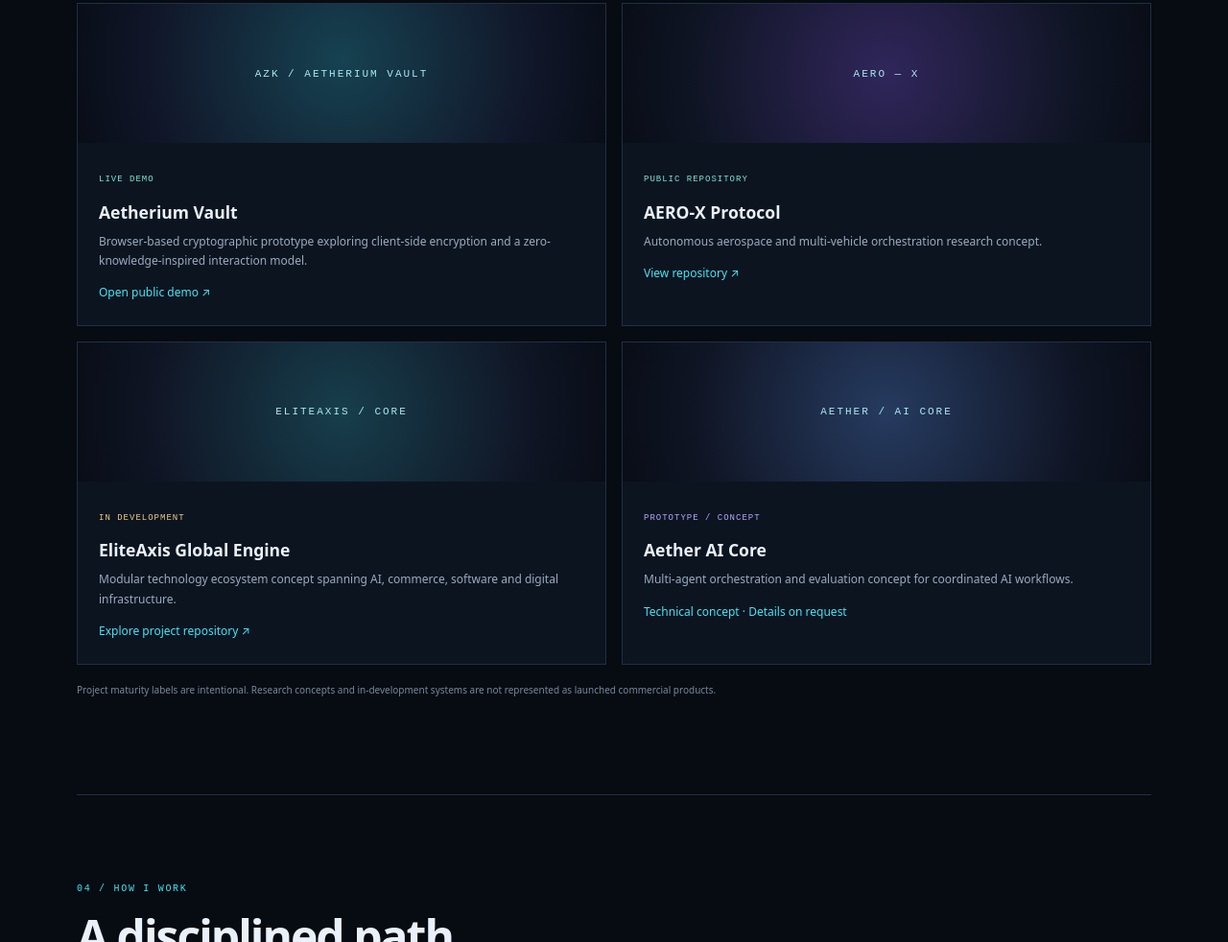
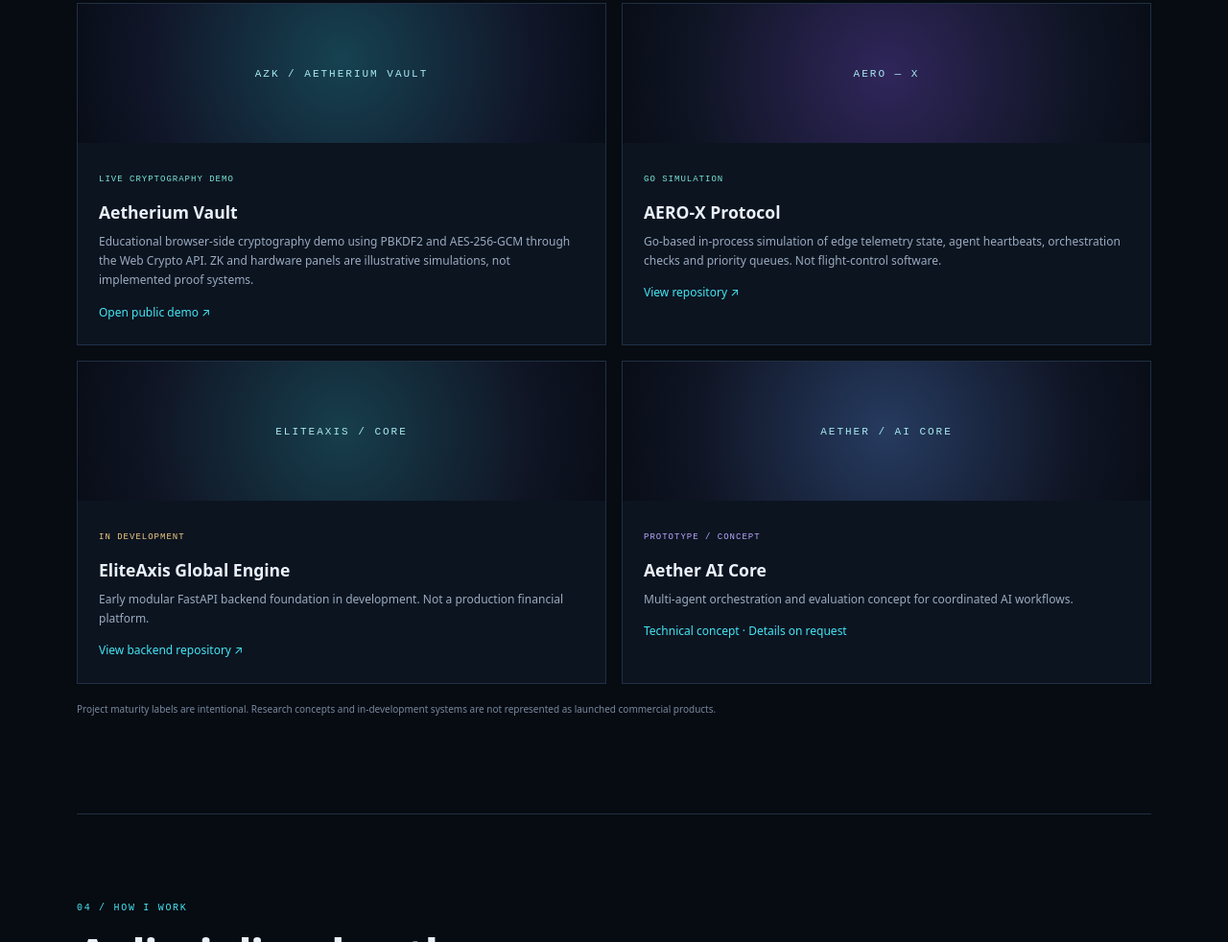
Before and after one commit to tanvirsparklegifts/tanvirsparklegifts.github.io, a plain HTML site: page index.html in a window 1280 px wide. Shown: the part 2279-3261 px from the top of the page at 96% size. Drawn offline with Linux system fonts and the light colour scheme.

Commit message:
Correct portfolio project links and implementation descriptions

```diff
--- a/index.html
+++ b/index.html
@@ -20,9 +20,9 @@
 <section class="section wrap two" id="about"><div><div class="eyebrow">01 / ABOUT</div><h2>Think in systems.<br><em>Build with purpose.</em></h2></div><div class="copy"><p>I’m Md Tanvir Ahammed Tonmoy, an architect-minded technology builder focused on the intersection of AI, software engineering and digital infrastructure.</p><p>My work moves between system design, working prototypes and product concepts. I value clear architecture, honest technical claims, security-conscious implementation and measurable usefulness over hype.</p><div class="chips"><span>Python</span><span>TypeScript</span><span>FastAPI</span><span>Next.js</span><span>API design</span><span>Agentic workflows</span><span>Web3 prototyping</span><span>Cryptography concepts</span></div></div></section>
 <section class="section wrap" id="capabilities"><div class="head"><div><div class="eyebrow">02 / CAPABILITIES</div><h2>From a hard problem<br>to a <em>working solution.</em></h2></div><p>Practical engineering support for founders, teams and businesses exploring their next digital product.</p></div><div class="grid"><article class="card"><span class="n">01 / AI</span><h3>AI & workflow integration</h3><p>AI assistants, agent workflows, model integrations and task automation designed around real operating needs.</p></article><article class="card"><span class="n">02 / WEB</span><h3>Web apps & API engineering</h3><p>Responsive web applications, backend services, API design and integration with maintainable foundations.</p></article><article class="card"><span class="n">03 / SYSTEMS</span><h3>Software architecture</h3><p>Technical discovery, system blueprints, modular design and focused prototypes to validate an idea.</p></article><article class="card"><span class="n">04 / SECURITY</span><h3>Security-minded prototypes</h3><p>Cryptography-informed concepts, secure-by-design thinking and Web3 experiments — with scope and limitations made explicit.</p></article></div></section>
 <section class="section wrap" id="work"><div class="head"><div><div class="eyebrow">03 / SELECTED WORK</div><h2>Ideas in motion.<br><em>Evidence over claims.</em></h2></div><p>A curated view of public demos, research and systems in development. Each project is labelled by its actual maturity.</p></div><div class="work">
-<article class="project"><div class="visual">AZK / AETHERIUM VAULT</div><div class="info"><span class="status">LIVE DEMO</span><h3>Aetherium Vault</h3><p>Browser-based cryptographic prototype exploring client-side encryption and a zero-knowledge-inspired interaction model.</p><a class="link" href="https://tanvirsparklegifts.github.io/aetherium-vault/" target="_blank" rel="noopener">Open public demo ↗</a></div></article>
-<article class="project"><div class="visual v2">AERO — X</div><div class="info"><span class="status">PUBLIC REPOSITORY</span><h3>AERO-X Protocol</h3><p>Autonomous aerospace and multi-vehicle orchestration research concept.</p><a class="link" href="https://github.com/tanvirsparklegifts/aero-x-protocol" target="_blank" rel="noopener">View repository ↗</a></div></article>
-<article class="project"><div class="visual v3">ELITEAXIS / CORE</div><div class="info"><span class="status dev">IN DEVELOPMENT</span><h3>EliteAxis Global Engine</h3><p>Modular technology ecosystem concept spanning AI, commerce, software and digital infrastructure.</p><a class="link" href="https://github.com/tanvirsparklegifts/tanvirsparklegifts.github.io" target="_blank" rel="noopener">Explore project repository ↗</a></div></article>
+<article class="project"><div class="visual">AZK / AETHERIUM VAULT</div><div class="info"><span class="status">LIVE CRYPTOGRAPHY DEMO</span><h3>Aetherium Vault</h3><p>Educational browser-side cryptography demo using PBKDF2 and AES-256-GCM through the Web Crypto API. ZK and hardware panels are illustrative simulations, not implemented proof systems.</p><a class="link" href="https://tanvirsparklegifts.github.io/aetherium-vault/" target="_blank" rel="noopener">Open public demo ↗</a></div></article>
+<article class="project"><div class="visual v2">AERO — X</div><div class="info"><span class="status">GO SIMULATION</span><h3>AERO-X Protocol</h3><p>Go-based in-process simulation of edge telemetry state, agent heartbeats, orchestration checks and priority queues. Not flight-control software.</p><a class="link" href="https://github.com/tanvirsparklegifts/aero-x-protocol" target="_blank" rel="noopener">View repository ↗</a></div></article>
+<article class="project"><div class="visual v3">ELITEAXIS / CORE</div><div class="info"><span class="status dev">IN DEVELOPMENT</span><h3>EliteAxis Global Engine</h3><p>Early modular FastAPI backend foundation in development. Not a production financial platform.</p><a class="link" href="https://github.com/tanvirsparklegifts/elite-axis-engine" target="_blank" rel="noopener">View backend repository ↗</a></div></article>
 <article class="project"><div class="visual v4">AETHER / AI CORE</div><div class="info"><span class="status concept">PROTOTYPE / CONCEPT</span><h3>Aether AI Core</h3><p>Multi-agent orchestration and evaluation concept for coordinated AI workflows.</p><span class="link">Technical concept · Details on request</span></div></article>
 </div><p class="fine">Project maturity labels are intentional. Research concepts and in-development systems are not represented as launched commercial products.</p></section>
 <section class="section wrap"><div class="eyebrow">04 / HOW I WORK</div><div class="head"><h2>A disciplined path<br>from <em>brief to build.</em></h2><p>Small, inspectable steps reduce risk and keep the work aligned with the real problem.</p></div><div class="steps"><div class="step"><b>01</b><h3>Discover</h3><p>Understand the user, business objective, constraints and success criteria.</p></div><div class="step"><b>02</b><h3>Architect</h3><p>Map the system, choose a pragmatic stack and define the smallest useful scope.</p></div><div class="step"><b>03</b><h3>Prototype</h3><p>Build a testable version to validate assumptions early.</p></div><div class="step"><b>04</b><h3>Build & hand over</h3><p>Implement, test, document and agree on the next support step.</p></div></div></section>
```
